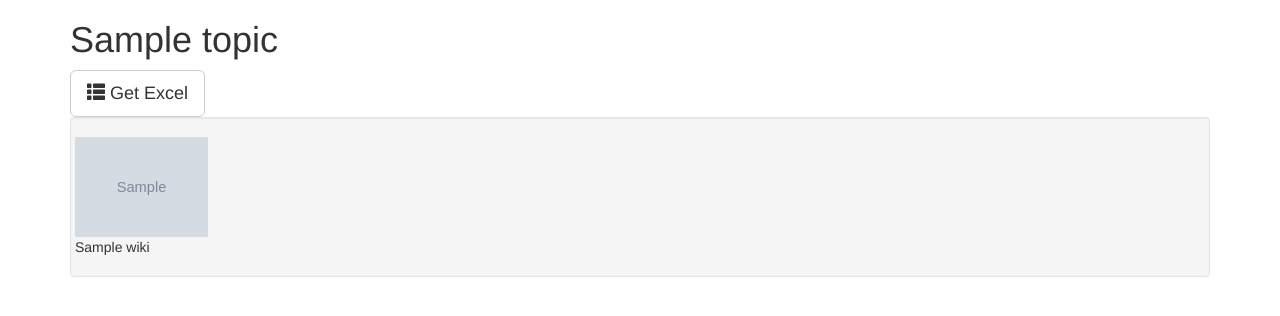
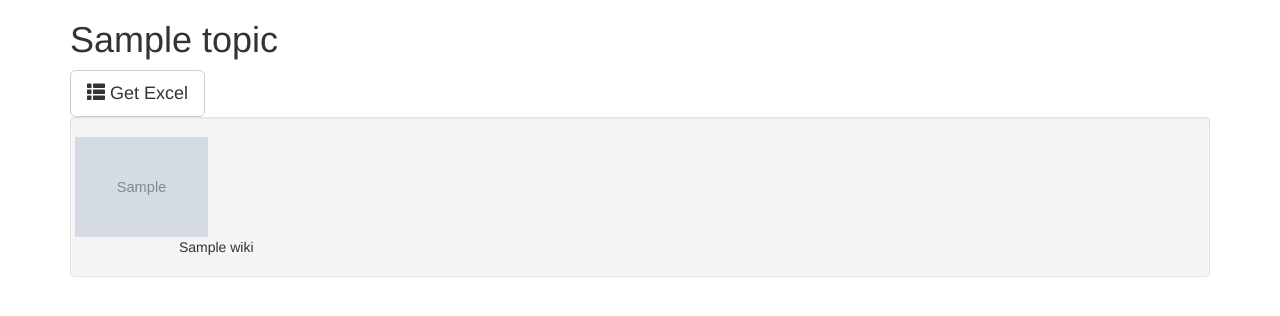
Before and after one commit to Wikia/WikiaAuthority, a Flask app: template AuthorityReporter/templates/wiki.html in a window 1280 px wide. Shown: the top 316 px of the page. Run offline with Flask 2, Linux system fonts and the light colour scheme; the template is opened without the code that fills it: most values are stand-ins (such as "Sample title", 1, 10 or a date in 2020); grey boxes marked "Sample" are stand-in pictures.

Commit message:
inline style because i am good at tubes

```diff
--- a/AuthorityReporter/templates/wiki.html
+++ b/AuthorityReporter/templates/wiki.html
@@ -17,8 +17,8 @@
         <div class="row">
         {% for wiki in wiki_ids %}
           <div class="col-md-3 col-sm-3">
-              <div class="row"><img src="{{wikis[wiki]['image']}}" height="100px" alt="" /></div>
-              <div class="row">{{wikis[wiki]['title']}}</div>
+              <div class="row"><img src="{{wikis[wiki]['image']}}"  alt="" style="max-height: 100px; margin: 0 auto;"/></div>
+              <div class="row" style="text-align: center">{{wikis[wiki]['title']}}</div>
           </div>
         {% endfor %}
         </div>
```
